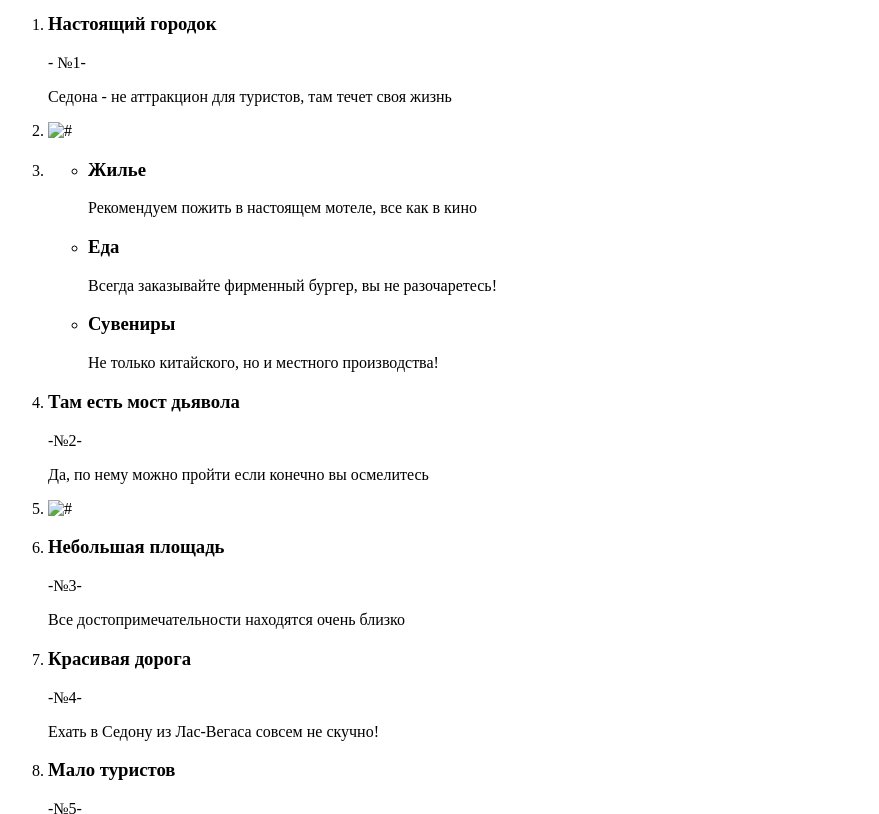
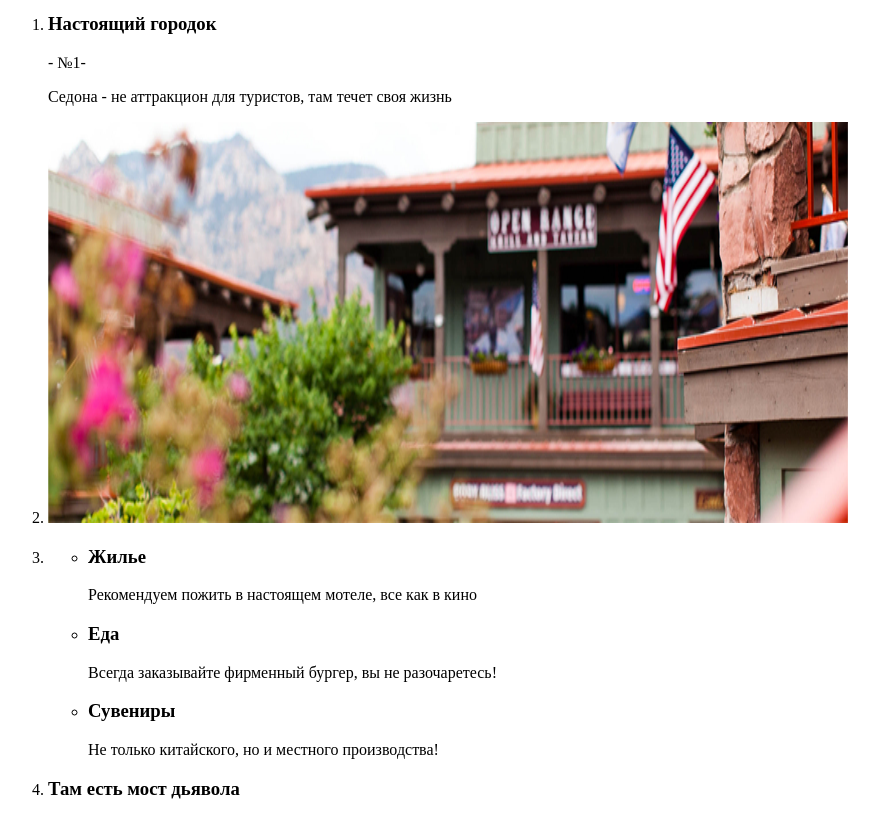
Before and after one commit to AnnaVasilchenko878/1112313-sedona-26, a plain HTML site: page index.html in a window 1280 px wide. Shown: the part 1320-2134 px from the top of the page, without its empty margins (0-879 px from the left). Drawn offline with Linux system fonts and the light colour scheme.

Commit message:
Допполнительное задание
Добавлены контентные изображения в секцию с преимуществами.

```diff
--- a/index.html
+++ b/index.html
@@ -43,7 +43,7 @@
 					<p>Седона - не аттракцион для туристов, там течет своя жизнь</p>
 				</li>
 				<li>
-					<img src="#" alt="#">
+					<img src="img/city_sedona.jpg" width="800" height="401" alt="Город Седона">
 				</li>
 				<li>
 					<ul>
@@ -67,7 +67,7 @@
 					<p>Да, по нему можно пройти если конечно вы осмелитесь</p>
 				</li>
 				<li>
-					<img src="#" alt="#">
+					<img src="img/devils_bridge_in_sedona.jpg" width="800" height="400" alt="Мост дьявола в Седоне">
 				</li>
 				<li>
 					<h3>Небольшая площадь</h3>
```
